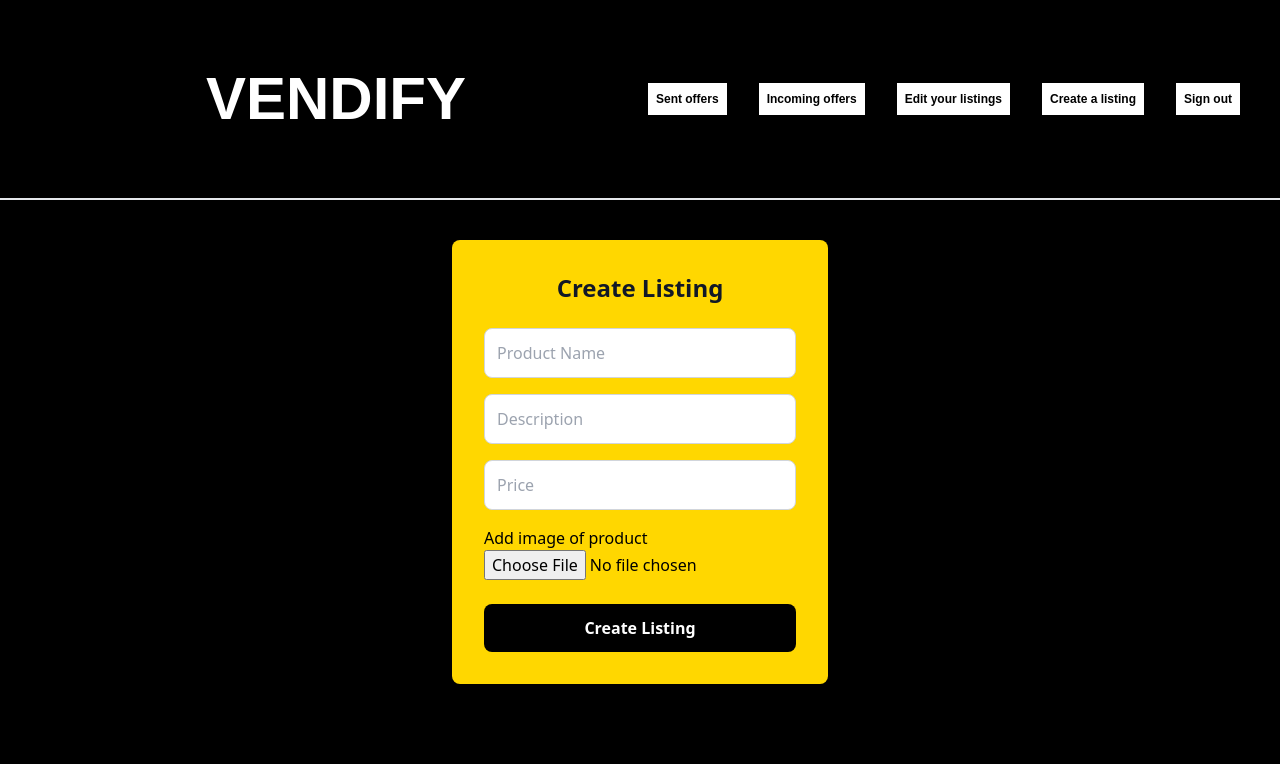
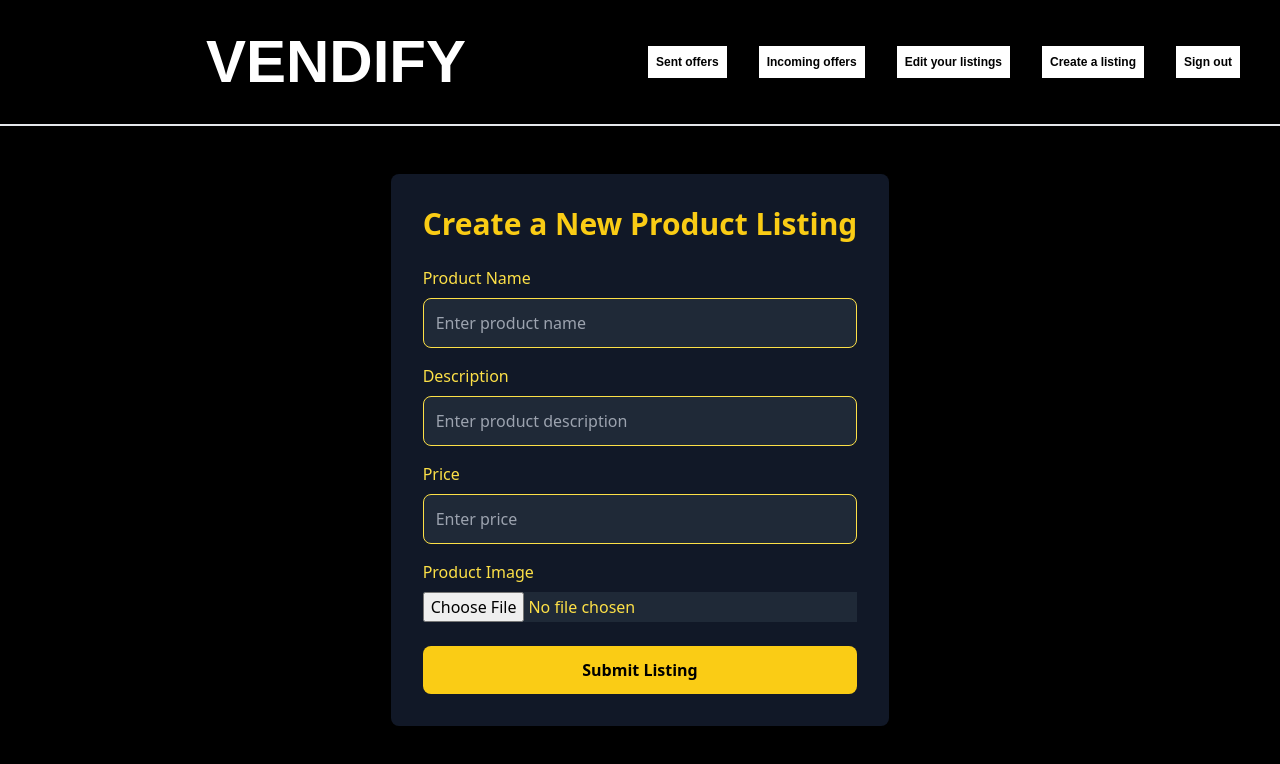
Before and after one commit to VABVAT/Vendify, a React (Vite) app in the folder client/: page /seller in a window 1280 px wide. Shown: the top 764 px of the page. Built offline with nearby package versions, Linux system fonts and the light colour scheme; sample sign-in values are in the browser's storage; a web font is replaced by a local one.

Commit message:
automatic checking and loading

```diff
--- a/client/src/components/Header.jsx
+++ b/client/src/components/Header.jsx
@@ -5,6 +5,7 @@ export default function Header() {
     const signOut = () => {
         try{
             localStorage.removeItem('token')
+            navigate('/signin')
         }catch(e){
             navigate('/signin')
         }
--- a/client/src/components/MainPage.jsx
+++ b/client/src/components/MainPage.jsx
@@ -6,13 +6,20 @@ import Card from "./Card.jsx";
 import ContentContainer from "./ContentContainer.jsx";
 import im2 from '../public/im2.png'
 export default function MainPage(){
-    const Navigate = useNavigate()
+    const navigate = useNavigate();
     useEffect(() => {
         const interval = setInterval(() => {
-            const token = localStorage.getItem('token');
-            if(!token || (jwtDecode(token).exp*1000 < Date.now())) Navigate('/signup')
+
+            const token = localStorage.getItem('token')
+
+            if(!token){
+                navigate('/signin')
+            }else if(jwtDecode(token).exp*1000 < Date.now()){
+                localStorage.removeItem('token');
+                navigate('/signin')
+            }
         }, 1000)
-        return () => clearInterval(interval)
+       return () => clearInterval(interval)
     }, [])
 
     return (
--- a/client/src/components/Outgoing.jsx
+++ b/client/src/components/Outgoing.jsx
@@ -6,6 +6,7 @@ import InpOup from "./InpOup"
 
 export default function Outgoing(){
     const [list, setList] = useState([])
+    const [loading, setLoading] = useState(true)
     const Navigate = useNavigate()
     useEffect(() => {
         const interval = setInterval(() => {
@@ -13,6 +14,23 @@ export default function Outgoing(){
             if(!token || (jwtDecode(token).exp*1000 < Date.now())) Navigate('/signup')
         }, 1000)
         return () => clearInterval(interval)
+    }, [])
+
+    useEffect(() => {
+        setLoading(true)
+        async function getOffers() {
+            const offers1 = await fetch("https://vendify2.vercel.app/getSendOffers", {
+                method: "POST",
+                headers: {"Content-Type": "application/json"},
+                body: JSON.stringify({
+                    email: jwtDecode(localStorage.getItem('token')).email
+                })
+            })
+            const offers = await offers1.json();
+            if(loading === true) setLoading(false)
+            setList(offers.offers)
+        }
+            getOffers()
     }, [])
 
     useEffect(() => {
@@ -27,19 +45,32 @@ export default function Outgoing(){
             const offers = await offers1.json();
             setList(offers.offers)
         }
+        const interval = setInterval(() => {
             getOffers()
+        }, 6000)
+        return () => clearInterval(interval)
     }, [])
 
     return (
         <div className="min-w-screen min-h-screen bg-black">
         <Header />
         <div className="w-[100%] h-[100%] p-4">
-            <h1 className="text-2xl font-bold mb-4">Incoming Offers</h1>
+            <h1 className="text-2xl font-bold mb-4">Outgoing Offers</h1>
+            {
+                loading === false ?
             <div className="w-[100%] flex flex-col justify-center items-center">
                 {list.map((prod, index) => (
                             <InpOup sendMode={false} prod={prod} index={index}/>
                 ))}
+            </div> :
+            <div className="text-white flex justify-center items-center">
+                <div>Loading...</div>
             </div>
+            }
+            {loading === false && list.length === 0 ? <div className="flex flex-col justify-center items-center text-white">
+                <div>Nothing to show</div>
+                <div className="font-bold"> </div>
+            </div> : null}
         </div>
     </div>
     )
--- a/client/src/components/SellForm.jsx
+++ b/client/src/components/SellForm.jsx
@@ -1,47 +1,56 @@
 import { useState, useRef, useEffect } from "react";
-import i1 from "../public/image.png"
 import { useNavigate } from "react-router-dom";
-import {jwtDecode} from 'jwt-decode'
+import { jwtDecode } from "jwt-decode";
 import Header from "./Header";
+
 export default function SellForm() {
     const fileRef = useRef(null);
-    const dscRef = useRef('');
+    const descriptionRef = useRef("");
     const priceRef = useRef(0);
-    const nameRef = useRef('');
-    const Navigate = useNavigate()
-    const [err, setErr] = useState('')
-    const [Done, setDone] = useState(false)
+    const nameRef = useRef("");
+    const navigate = useNavigate();
+    const [errorMessage, setErrorMessage] = useState("");
+    const [isSuccessful, setIsSuccessful] = useState(false);
+
     useEffect(() => {
         const interval = setInterval(() => {
-            const token = localStorage.getItem('token');
-            if(!token || (jwtDecode(token).exp*1000 < Date.now())) Navigate('/signup')
-        }, 1000)
-        return () => clearInterval(interval)
-    }, [])
+            const token = localStorage.getItem("token");
+            if (!token || jwtDecode(token).exp * 1000 < Date.now()) {
+                navigate("/signup");
+            }
+        }, 1000);
+        return () => clearInterval(interval);
+    }, [navigate]);
 
-    async function handleSubmit(e) {
-        e.preventDefault();
+    async function handleSubmit(event) {
+        event.preventDefault();
+        try {
             const response = await fetch("https://vendify2.vercel.app/postListing", {
                 method: "POST",
-            headers: {"Content-Type" : 'application/json'},
-            body:JSON.stringify({
-                email: jwtDecode(localStorage.getItem('token')).email,
+                headers: { "Content-Type": "application/json" },
+                body: JSON.stringify({
+                    email: jwtDecode(localStorage.getItem("token")).email,
                     price: priceRef.current.value,
-                description: dscRef.current.value,
+                    description: descriptionRef.current.value,
                     image: fileRef.current,
-                name: nameRef.current.value
-            })
-        })
-        const res = await response.json()
-        if(!res.error){
-            setDone(true)
-        }else{
-            setErr(res.error)
+                    name: nameRef.current.value,
+                }),
+            });
+
+            const result = await response.json();
+            if (!result.error) {
+                setIsSuccessful(true);
+                setErrorMessage("");
+            } else {
+                setErrorMessage(result.error);
+            }
+        } catch (error) {
+            setErrorMessage("An error occurred while submitting the listing. Please try again.");
         }
     }
 
-    function handleFileChange(e) {
-        const file = e.target.files[0];
+    function handleFileChange(event) {
+        const file = event.target.files[0];
         const reader = new FileReader();
         reader.onloadend = () => {
             fileRef.current = reader.result;
@@ -52,56 +61,69 @@ export default function SellForm() {
     }
 
     return (
-        <div className="flex flex-col h-screen">
+        <div className="flex flex-col min-h-screen bg-black text-yellow-500">
             <Header />
-
             <form
                 onSubmit={handleSubmit}
-            className="bg-Gld p-8 rounded-lg shadow-lg max-w-md mx-auto mt-10"
+                className="bg-gray-900 p-8 rounded-lg shadow-lg max-w-lg mx-auto mt-12"
             >
-            <h2 className="text-2xl font-semibold text-gray-900 text-center mb-6">
-                Create Listing
+                <h2 className="text-3xl font-semibold text-yellow-400 text-center mb-6">
+                    Create a New Product Listing
                 </h2>
+                {errorMessage && (
+                    <div className="mb-4 p-4 text-yellow-700 bg-yellow-200 border border-yellow-400 rounded-lg">
+                        {errorMessage}
+                    </div>
+                )}
+                {isSuccessful && (
+                    <div className="mb-4 p-4 text-green-700 bg-green-200 border border-green-400 rounded-lg">
+                        Listing created successfully!
+                    </div>
+                )}
                 <div className="mb-4">
+                    <label className="block text-yellow-300 font-medium mb-2">Product Name</label>
                     <input
                         type="text"
                         required
                         ref={nameRef}
-                    placeholder="Product Name"
-                    className="w-full p-3 border border-gray-300 rounded-lg focus:outline-none focus:ring-2 focus:ring-black"
+                        placeholder="Enter product name"
+                        className="w-full p-3 border border-yellow-300 rounded-lg focus:outline-none focus:ring-2 focus:ring-yellow-400 bg-gray-800 text-yellow-200"
                     />
                 </div>
                 <div className="mb-4">
+                    <label className="block text-yellow-300 font-medium mb-2">Description</label>
                     <input
                         type="text"
                         required
-                    ref={dscRef}
-                    placeholder="Description"
-                    className="w-full p-3 border border-gray-300 rounded-lg focus:outline-none focus:ring-2 focus:ring-black"
+                        ref={descriptionRef}
+                        placeholder="Enter product description"
+                        className="w-full p-3 border border-yellow-300 rounded-lg focus:outline-none focus:ring-2 focus:ring-yellow-400 bg-gray-800 text-yellow-200"
                     />
                 </div>
                 <div className="mb-4">
+                    <label className="block text-yellow-300 font-medium mb-2">Price</label>
                     <input
                         type="number"
                         required
                         ref={priceRef}
-                    placeholder="Price"
-                    className="w-full p-3 border border-gray-300 rounded-lg focus:outline-none focus:ring-2 focus:ring-black"
+                        placeholder="Enter price"
+                        className="w-full p-3 border border-yellow-300 rounded-lg focus:outline-none focus:ring-2 focus:ring-yellow-400 bg-gray-800 text-yellow-200"
                     />
                 </div>
                 <div className="mb-6">
-                <div>Add image of product</div>
+                    <label className="block text-yellow-300 font-medium mb-2">Product Image</label>
                     <input
                         type="file"
                         required
                         onChange={handleFileChange}
+                        className="w-full text-yellow-300 bg-gray-800"
                     />
                 </div>
                 <button
                     type="submit"
-                className="w-full p-3 bg-black text-white rounded-lg font-semibold hover:bg-gray-800 focus:outline-none focus:ring-2 focus:ring-black"
+                    className="w-full p-3 bg-yellow-400 text-black rounded-lg font-semibold hover:bg-yellow-500 focus:outline-none focus:ring-2 focus:ring-yellow-600"
                 >
-                Create Listing
+                    Submit Listing
                 </button>
             </form>
         </div>
```
Also changed, not shown: client/src/components/ContentContainer.jsx (+35 -9 lines), client/src/components/Incoming.jsx (+35 -2 lines). Lines whose indentation alone changed are shown as unchanged.
